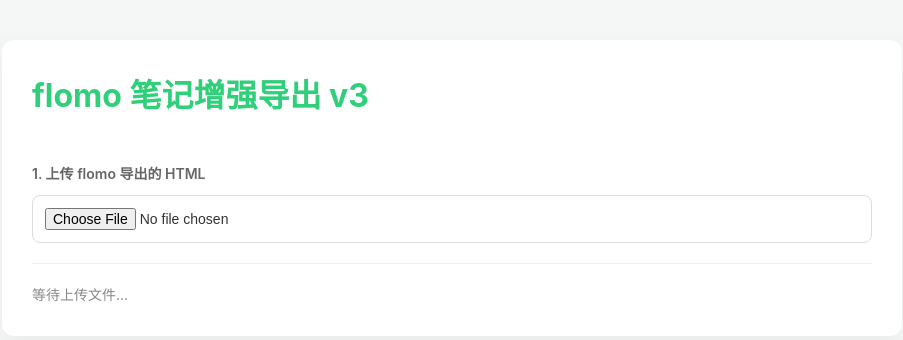
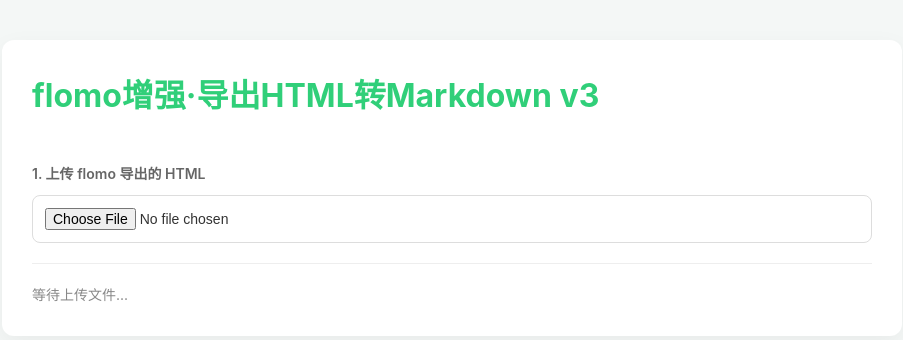
Before and after one commit to jingshushu/html-site, a plain HTML site: page index.html in a window 1280 px wide. Shown: the whole page, without its empty margins (188-1091 px from the left). Drawn offline with nearby package versions, Linux system fonts and the light colour scheme.

Commit message:
Update index.html

```diff
--- a/index.html
+++ b/index.html
@@ -2,7 +2,7 @@
 <html lang="zh-CN">
 <head>
     <meta charset="UTF-8">
-    <title>flomo增强·HTML拆分Markdown</title>
+    <title>flomo拆分插件</title>
     <script src="https://cdnjs.cloudflare.com/ajax/libs/jszip/3.10.1/jszip.min.js"></script>
     <style>
         :root { --primary: #30cf79; --bg: #f4f7f6; --danger: #ff4d4f; }
@@ -28,7 +28,7 @@
 <body>
 
 <div class="card">
-    <h1>flomo 笔记增强导出 v3</h1>
+    <h1>flomo增强·导出HTML转Markdown v3</h1>
 
     <div class="section">
         <label>1. 上传 flomo 导出的 HTML</label>
```
